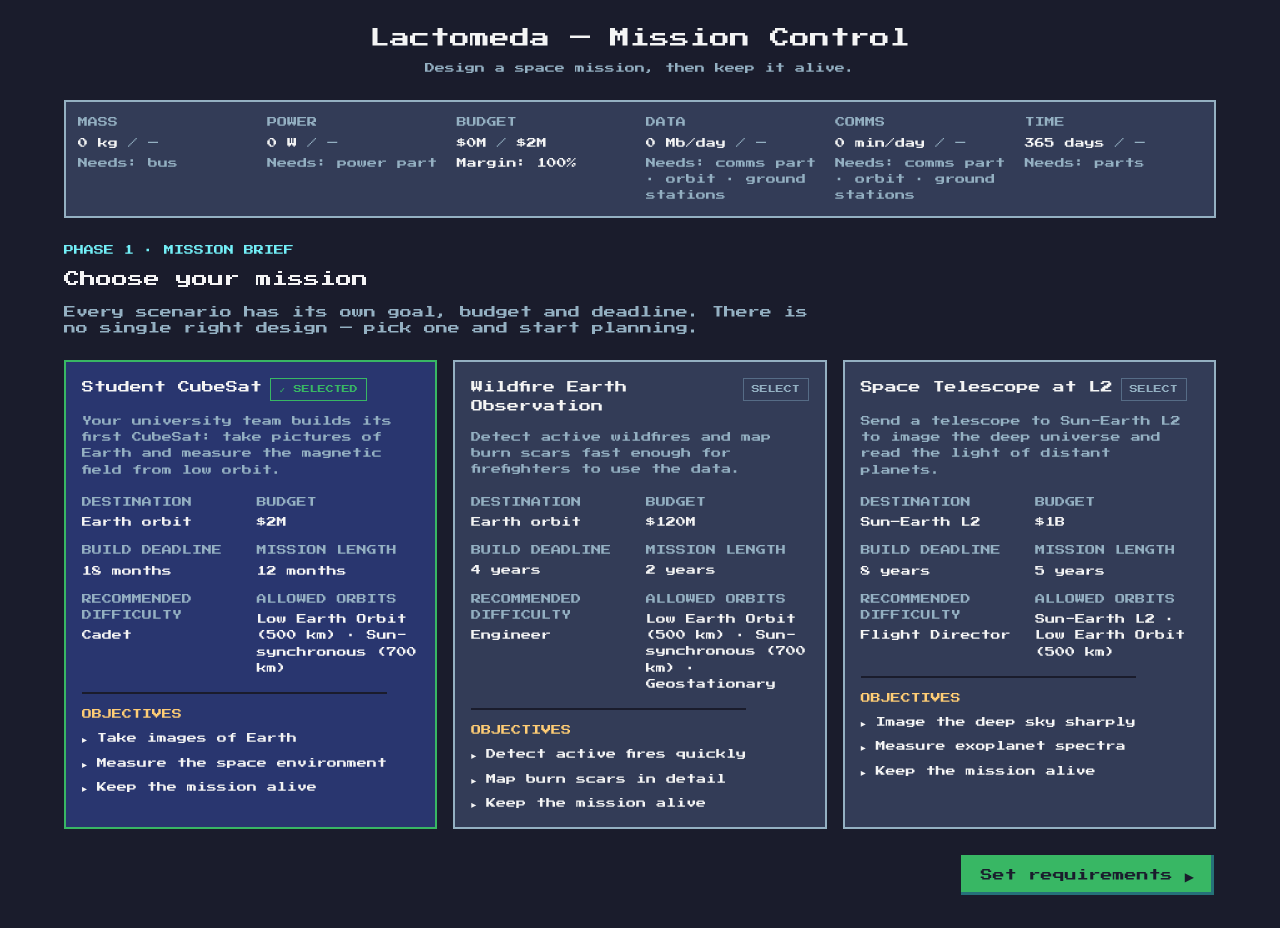
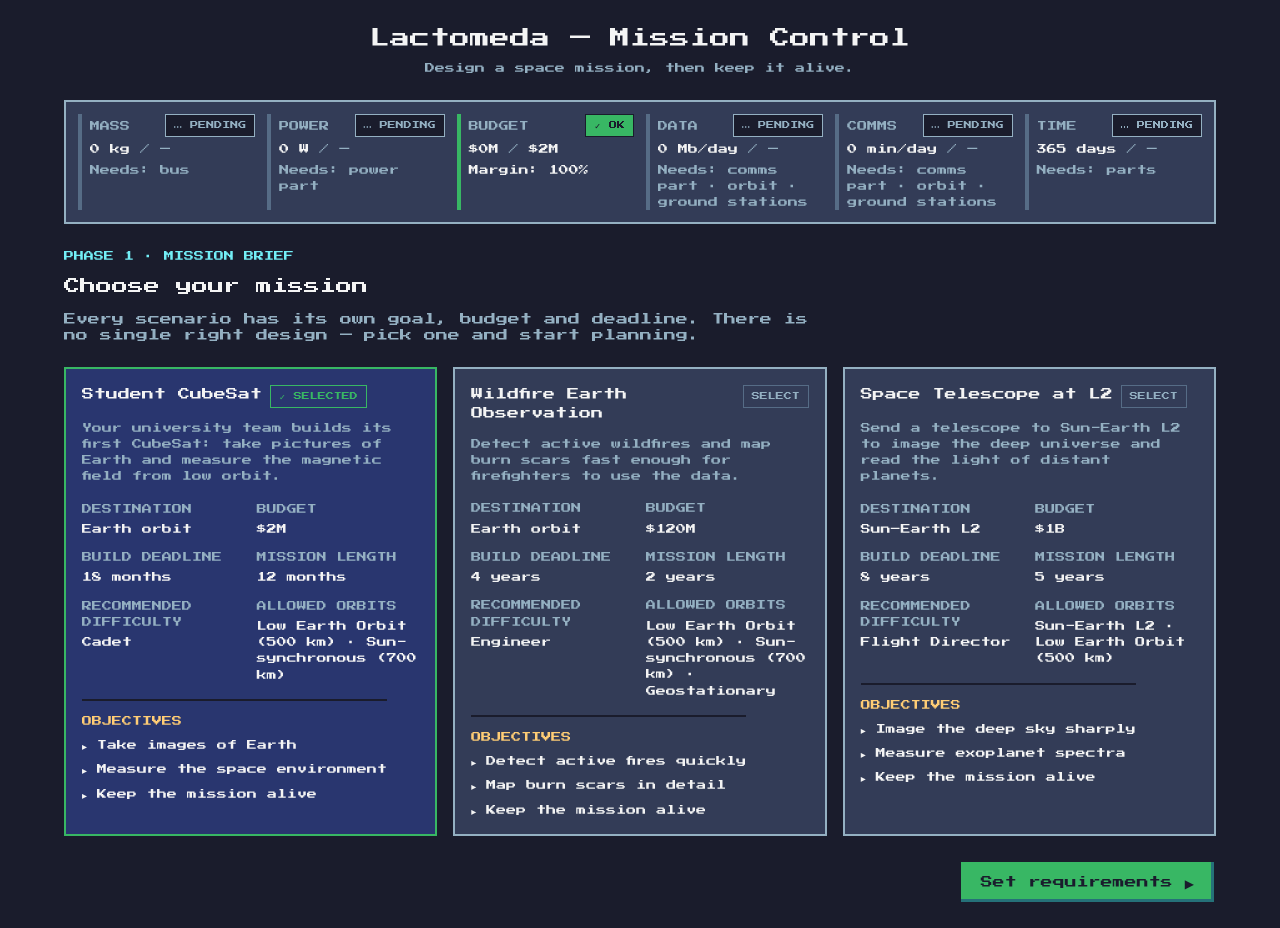
Before and after one commit to MattCS2006/lactomeda, a React (Vite) app: page / in a window 1280 px wide. Both pictures are taken after a click on the radio button 250 px from the left and 453 px from the top of the page. Built offline with nearby package versions, Linux system fonts and the light colour scheme; no server answers.

Commit message:
SCRUM-63 green/amber/red resource states with icon and text

```diff
--- a/src/i18n/en.json
+++ b/src/i18n/en.json
@@ -250,7 +250,13 @@
       "ground": "ground stations",
       "parts": "parts"
     },
-    "aria": "{{name}}: {{used}} used of {{available}}, margin {{margin}}%",
-    "ariaPending": "{{name}}: {{used}} used, still needs {{needs}}"
+    "aria": "{{name}}: {{used}} used of {{available}}, margin {{margin}}%, {{state}}",
+    "ariaPending": "{{name}}: {{used}} used, still needs {{needs}}",
+    "status": {
+      "green": "OK",
+      "amber": "Tight",
+      "red": "Over",
+      "pending": "Pending"
+    }
   }
 }
--- a/src/ui/resources/ResourceBar.tsx
+++ b/src/ui/resources/ResourceBar.tsx
@@ -1,10 +1,12 @@
 // Persistent resource bar (FR-6.1): Mass, Power, Budget, Data, Comms, Time, on every design
-// screen, each with used / available and margin %. Updates on any edit of the design.
+// screen, each with used / available and margin %, and its green / amber / red state with
+// icon + text (FR-6.2). Updates on any edit of the design.
 import { useMemo } from 'react'
 import { useTranslation } from 'react-i18next'
 import type { GameData } from '../../engine/types'
 import { useMissionStore } from '../store/missionStore'
 import { resourceCells, type ResourceCell } from './resourceBarView'
+import { lookFor } from './statusView'
 
 interface Props {
   data: GameData
@@ -31,9 +33,11 @@ function ResourceCellView({ cell }: { cell: ResourceCell }) {
   const { t } = useTranslation()
   const name = t(`resource.${cell.key}`)
   const pending = cell.available === null
+  const look = lookFor(cell.status)
+  const state = `${look.icon} ${t(look.textKey)}`
   return (
     <li
-      className="flex flex-col gap-1 text-[10px]"
+      className={`flex flex-col gap-1 border-l-4 pl-2 text-[10px] ${look.border}`}
       aria-label={
         pending
           ? t('resources.ariaPending', {
@@ -41,10 +45,14 @@ function ResourceCellView({ cell }: { cell: ResourceCell }) {
               used: cell.used,
               needs: cell.needs.map((n) => t(`resources.need.${n}`)).join(', '),
             })
-          : t('resources.aria', { name, used: cell.used, available: cell.available, margin: cell.marginPct })
+          : t('resources.aria', { name, used: cell.used, available: cell.available, margin: cell.marginPct, state })
       }
     >
-      <span className="uppercase text-metal-light">{name}</span>
+      <span className="flex items-center justify-between gap-1">
+        <span className="uppercase text-metal-light">{name}</span>
+        {/* FR-6.2 — state as icon + text, colour only reinforces it */}
+        <span className={`shrink-0 border px-2 py-1 text-[8px] uppercase ${look.badge}`}>{state}</span>
+      </span>
       <span className="whitespace-nowrap">
         {cell.used}
         <span className="text-metal-light"> / </span>
--- /dev/null
+++ b/src/ui/resources/statusView.ts
@@ -0,0 +1,30 @@
+// How a resource status looks (FR-6.2): colour + icon + text, never colour alone (NFR-05).
+// The status itself comes from the engine (makeBudget: green ≥ 20% margin, amber 0–20%, red over).
+import type { ResourceBudget } from '../../engine/types'
+
+export type StatusOrPending = ResourceBudget['status'] | 'pending'
+
+export interface StatusLook {
+  icon: string
+  /** i18n key under resources.status */
+  textKey: string
+  /** Tailwind classes (palette tokens) for the badge and the cell's side border. */
+  badge: string
+  border: string
+}
+
+export const STATUS_LOOK: Record<StatusOrPending, StatusLook> = {
+  green: { icon: '✓', textKey: 'resources.status.green', badge: 'bg-ok text-outline', border: 'border-ok' },
+  amber: { icon: '▲', textKey: 'resources.status.amber', badge: 'bg-warning text-outline', border: 'border-warning' },
+  red: { icon: '✕', textKey: 'resources.status.red', badge: 'bg-alarm text-white', border: 'border-alarm' },
+  pending: {
+    icon: '…',
+    textKey: 'resources.status.pending',
+    badge: 'bg-outline text-metal-light',
+    border: 'border-metal',
+  },
+}
+
+export function lookFor(status: ResourceBudget['status'] | null): StatusLook {
+  return STATUS_LOOK[status ?? 'pending']
+}
```
Also changed, not shown: 1 other file (tests, documents, lock files or other folders).
